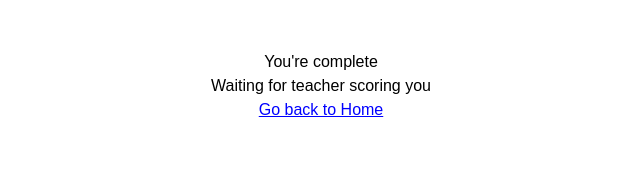
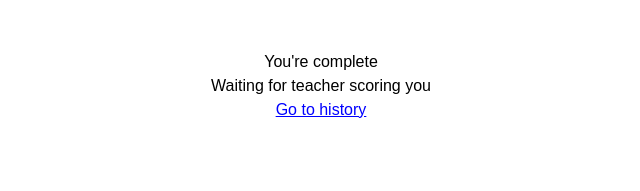
Before and after one commit to ystt1/SE100.P13-Gr-19, a React (Vite) app in the folder frontend/: page /complete in a window 1280 px wide. Shown: the top 191 px of the page, without its empty margins (319-959 px from the left). Built offline with nearby package versions, Linux system fonts and the light colour scheme.

Commit message:
fix complete

```diff
--- a/frontend/src/pages/dash_board/commponent/complete.jsx
+++ b/frontend/src/pages/dash_board/commponent/complete.jsx
@@ -7,8 +7,8 @@ const Complete = () => {
     <div style={{ textAlign: "center", marginTop: "50px" }}>
       <h1>You're complete</h1>
       <p>Waiting for teacher scoring you</p>
-      <Link to="/" style={{ color: "blue", textDecoration: "underline" }}>
-        Go back to Home
+      <Link to="/quiz-history" style={{ color: "blue", textDecoration: "underline" }}>
+        Go to history
       </Link>
     </div>
   );
--- a/frontend/src/pages/practice/practice.jsx
+++ b/frontend/src/pages/practice/practice.jsx
@@ -148,7 +148,7 @@ const QuizStartPage = () => {
     console.log(response)
     if(response.status===200)
     {
-      // navigate("/complete")
+      navigate("/complete")
     }
     else{
       alert("You must complete all question")
```
